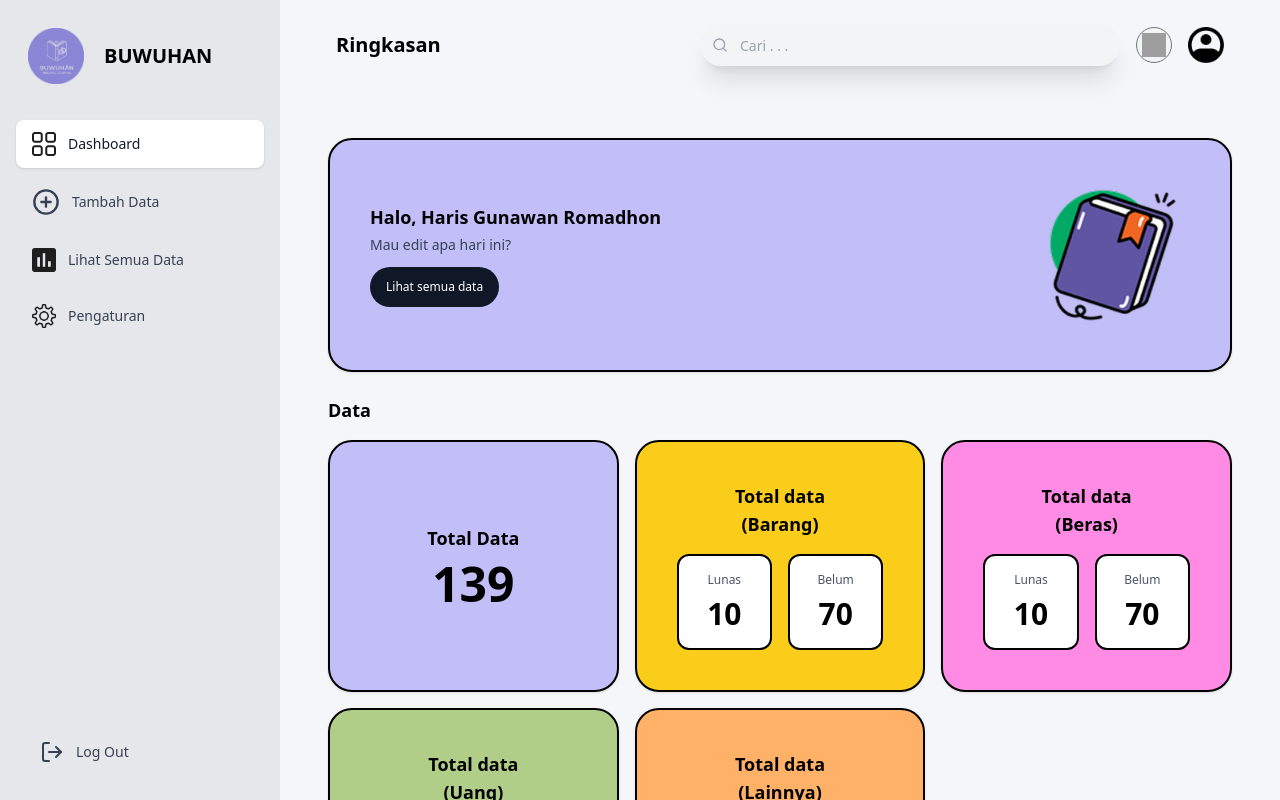
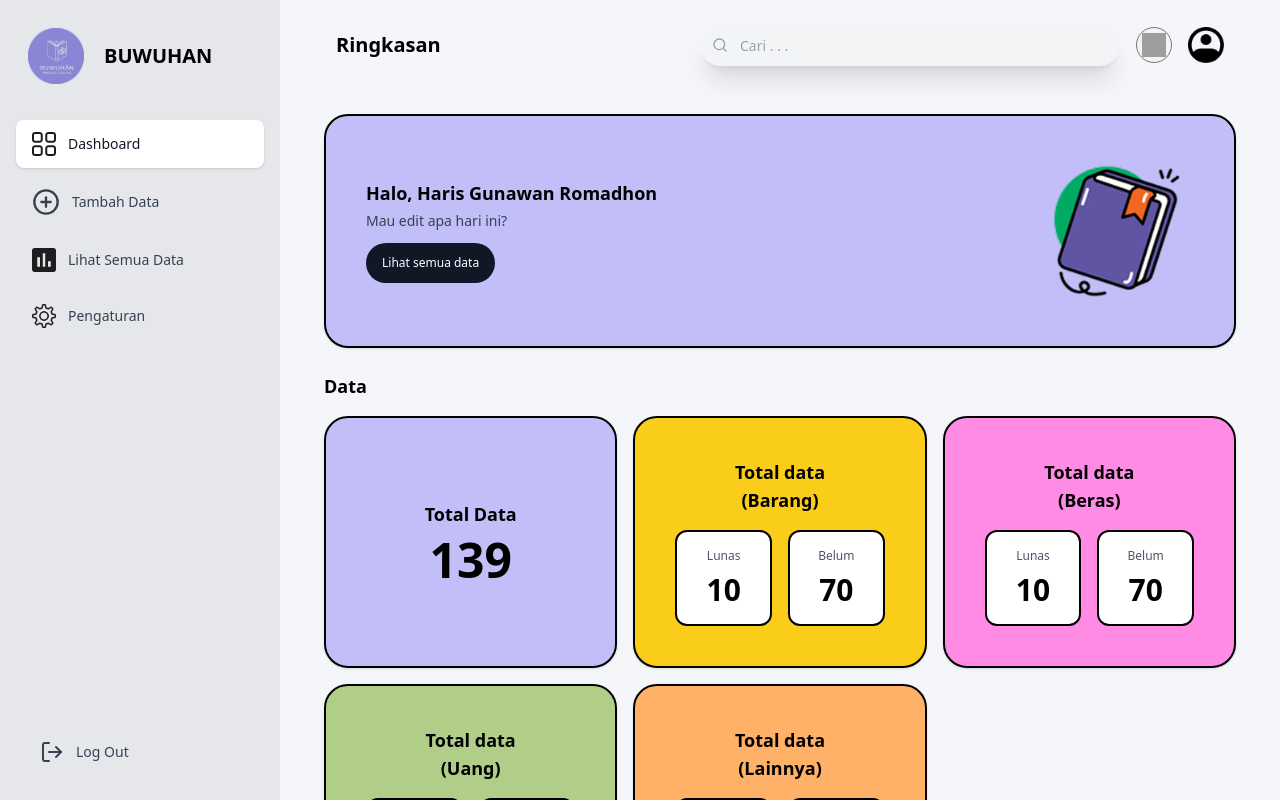
Before and after one commit to Shrimp-Developers/fe-buwuhan, a React (Vite) app: page /dashboard in a window 1280 px wide. Built offline with nearby package versions, Linux system fonts and the light colour scheme; grey boxes are pictures that could not be loaded.

Commit message:
style: adjust px values in UI components

```diff
--- a/src/pages/buwuhan/BuwuhanDashboard.jsx
+++ b/src/pages/buwuhan/BuwuhanDashboard.jsx
@@ -19,7 +19,7 @@ export default function BuwuhanDashboard() {
     ];
 
     return (
-            <div className="w-full mx-auto p-6">
+            <div className="w-full mx-auto px-6 md:px-5">
                 {/* Judul untuk mobile */}
                 <h1 className="text-lg font-semibold text-[#000000] mb-6 md:hidden" >
                     Ringkasan
```
